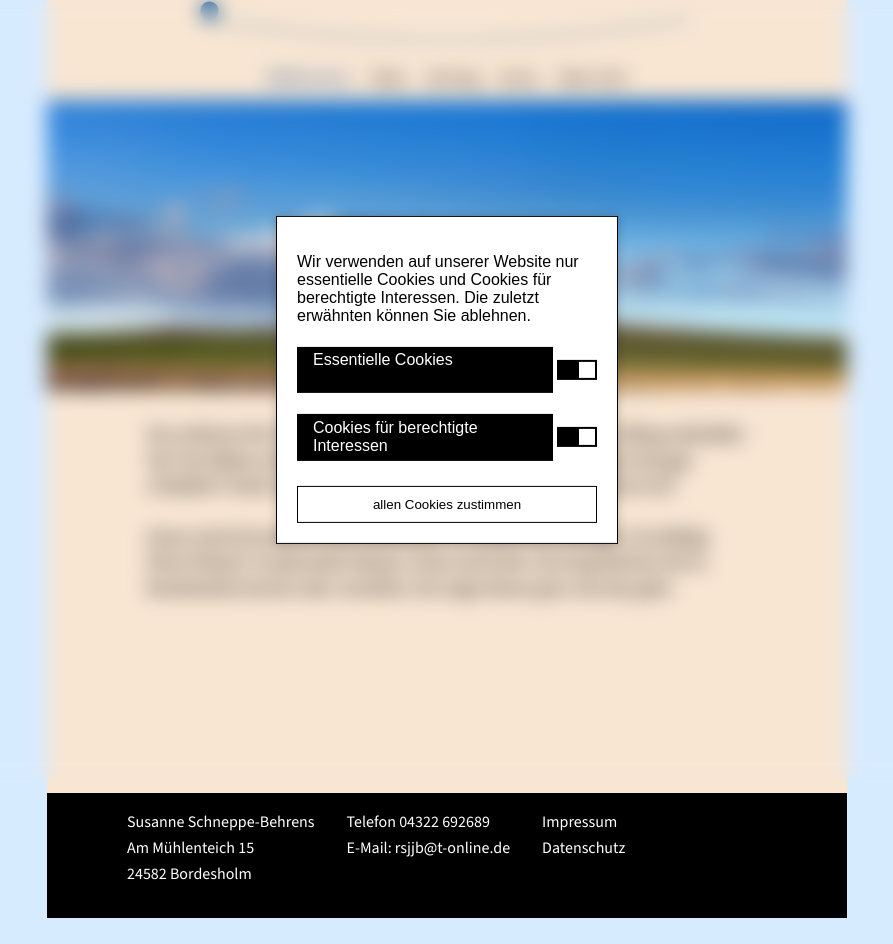
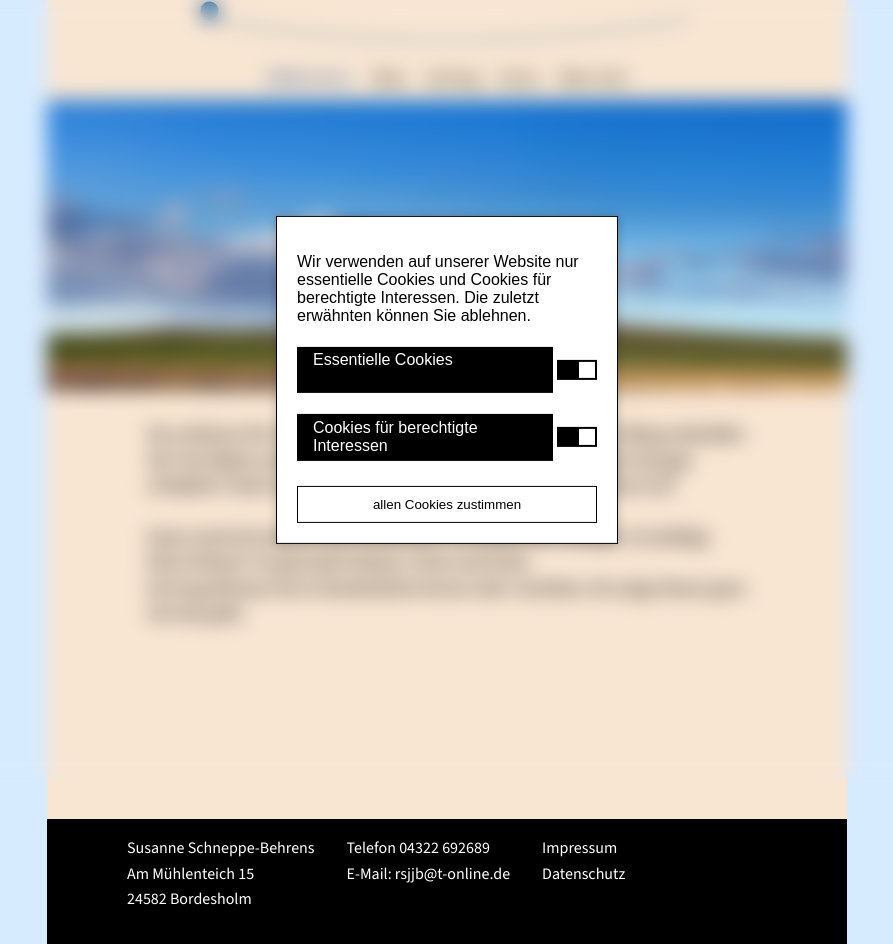
Before and after one commit to lorenzfk/fsContent, a plain HTML site: page boho7/willkommen.html in a window 1280 px wide. Shown: the whole page, without its empty margins (193-1086 px from the left). Before the commit the page ends 918 px from the top, so only its background shows below. Drawn offline with nearby package versions, Linux system fonts and the light colour scheme.

Commit message:
Update willkommen.html

```diff
--- a/boho7/willkommen.html
+++ b/boho7/willkommen.html
@@ -51,7 +51,7 @@ window.addEventListener("message", function(event) {
 	</main>
   <div class="main-text"><div class="text-cont"><p>Sie verlieren Ihr Wohlbefinden manchmal aus dem Blick? Ihr Alltag entkräftet Sie? Sie fühlen sich rastlos? Sie möchten sich entspannen, neue Energie schöpfen? Stark und gesund sein – dafür wollen Sie selbst etwas tun?
 <br><br>
-Dann wird Qi Gong Sie sehr bereichern. Es belebt Ihre Energie. Es kräftigt Ihren Körper. Es gesundet Körper, Geist und Seele. Qi Gong können Sie in Bordesholm
+Dann wird Qi Gong Sie sehr bereichern. Es belebt Ihre Energie. Es kräftigt Ihren Körper. Es gesundet Körper, Geist und Seele.<br> Qi Gong können Sie in Bordesholm
 lernen oder vertiefen: Ich zeige Ihnen
 gern wie das geht.</p>
 
```
